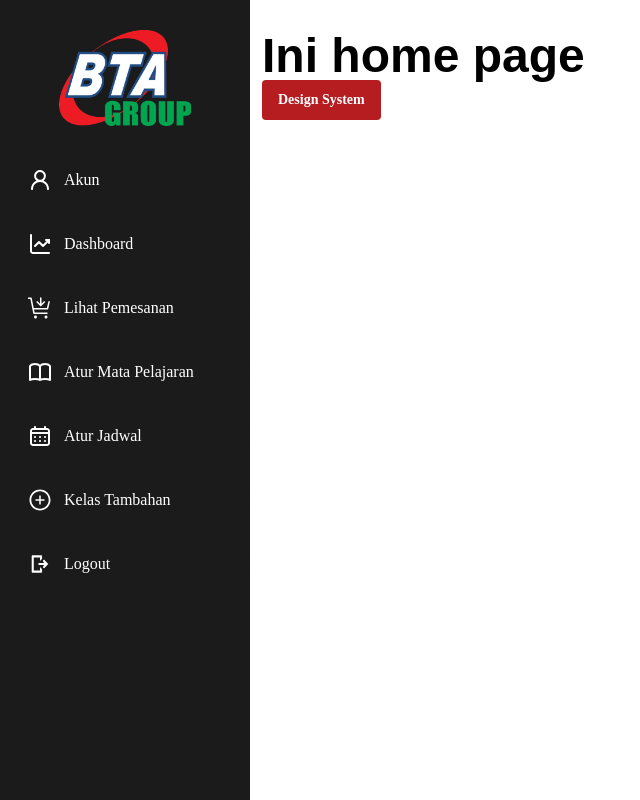
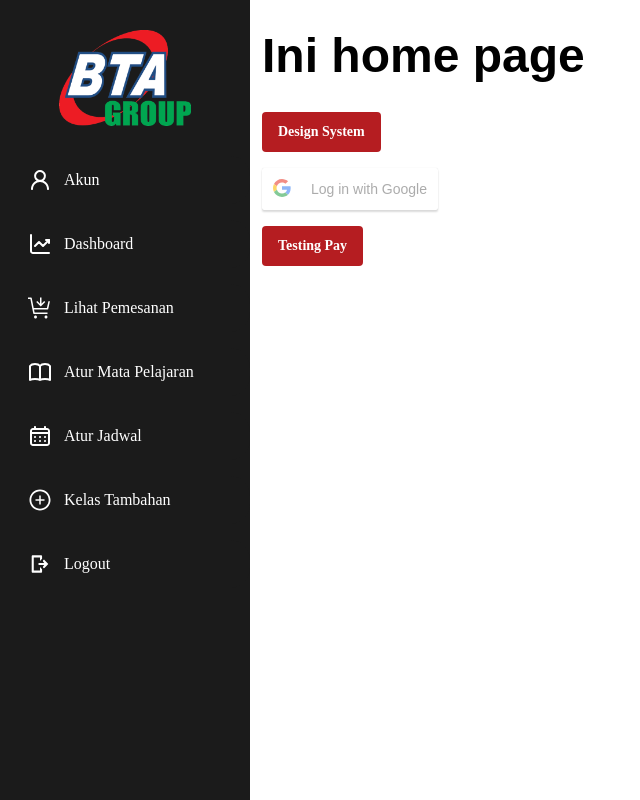
Before and after one commit to adimaspph/brives-frontend, a React (Create React App) app: page / in a window 1280 px wide. Shown: the whole page, without its empty margins (0-640 px from the left). Built offline with nearby package versions, Linux system fonts and the light colour scheme.

Commit message:
try to make integration with gateway payment

```diff
--- a/package.json
+++ b/package.json
@@ -7,8 +7,13 @@
     "@testing-library/react": "^12.1.3",
     "@testing-library/user-event": "^13.5.0",
     "axios": "^0.26.0",
+    "latest": "^0.2.0",
+    "midtrans-client": "^1.3.1",
+    "query-string": "^7.1.1",
+    "querystring-es3": "^0.2.1",
     "react": "^17.0.2",
     "react-dom": "^17.0.2",
+    "react-google-login": "^5.2.2",
     "react-hot-loader": "^4.13.0",
     "react-router-dom": "^4.3.1",
     "react-scripts": "5.0.0",
--- a/src/pages/Home.js
+++ b/src/pages/Home.js
@@ -1,17 +1,68 @@
-import React, { Component } from "react";
+import React, { Component, useEffect } from "react";
 import { Link } from "react-router-dom";
+import GoogleLogin from "react-google-login";
 
-export class Home extends Component {
-	render() {
-		return (
-			<h1>
-				Ini home page
-				<Link className="btn btn-primary" to="/design">
-					Design System
-				</Link>
-			</h1>
-		);
-	}
+function Home() {
+	const handleFailure = (result) => {
+		alert(result);
+	};
+
+	const handleLogin = (googleData) => {
+		console.log(googleData);
+	};
+
+	const responseGoogle = (response) => {
+		console.log(response);
+	};
+
+	const handlePay = () => {
+		console.log("Pay Pay");
+		const token = "cc5b1f50-32a0-4156-8ba0-066922541bc9";
+		window.snap.pay(token);
+	};
+
+	useEffect(() => {
+		//change this to the script source you want to load, for example this is snap.js sandbox env
+		const midtransScriptUrl =
+			"https://app.sandbox.midtrans.com/snap/snap.js";
+		//change this according to your client-key
+		const myMidtransClientKey = "SB-Mid-client-RoG71GkViRrFWrrQ";
+
+		let scriptTag = document.createElement("script");
+		scriptTag.src = midtransScriptUrl;
+		// optional if you want to set script attribute
+		// for example snap.js have data-client-key attribute
+		scriptTag.setAttribute("data-client-key", myMidtransClientKey);
+
+		document.body.appendChild(scriptTag);
+		return () => {
+			document.body.removeChild(scriptTag);
+		};
+	}, []);
+
+	return (
+		<div>
+			<h1>Ini home page</h1>
+			<Link className="btn btn-primary" to="/design">
+				Design System
+			</Link>
+			<br />
+			<div>
+				<GoogleLogin
+					clientId="936851552513-7ul7bj59je2rjqecmj69tkpvubs7da7t.apps.googleusercontent.com"
+					buttonText="Log in with Google"
+					onSuccess={responseGoogle}
+					onFailure={responseGoogle}
+					cookiePolicy={"single_host_origin"}
+				/>
+			</div>
+
+			<br />
+			<div className="btn btn-primary" onClick={handlePay}>
+				Testing Pay
+			</div>
+		</div>
+	);
 }
 
 export default Home;
```
Also changed, not shown: 2 other files (tests, documents, lock files or other folders).
